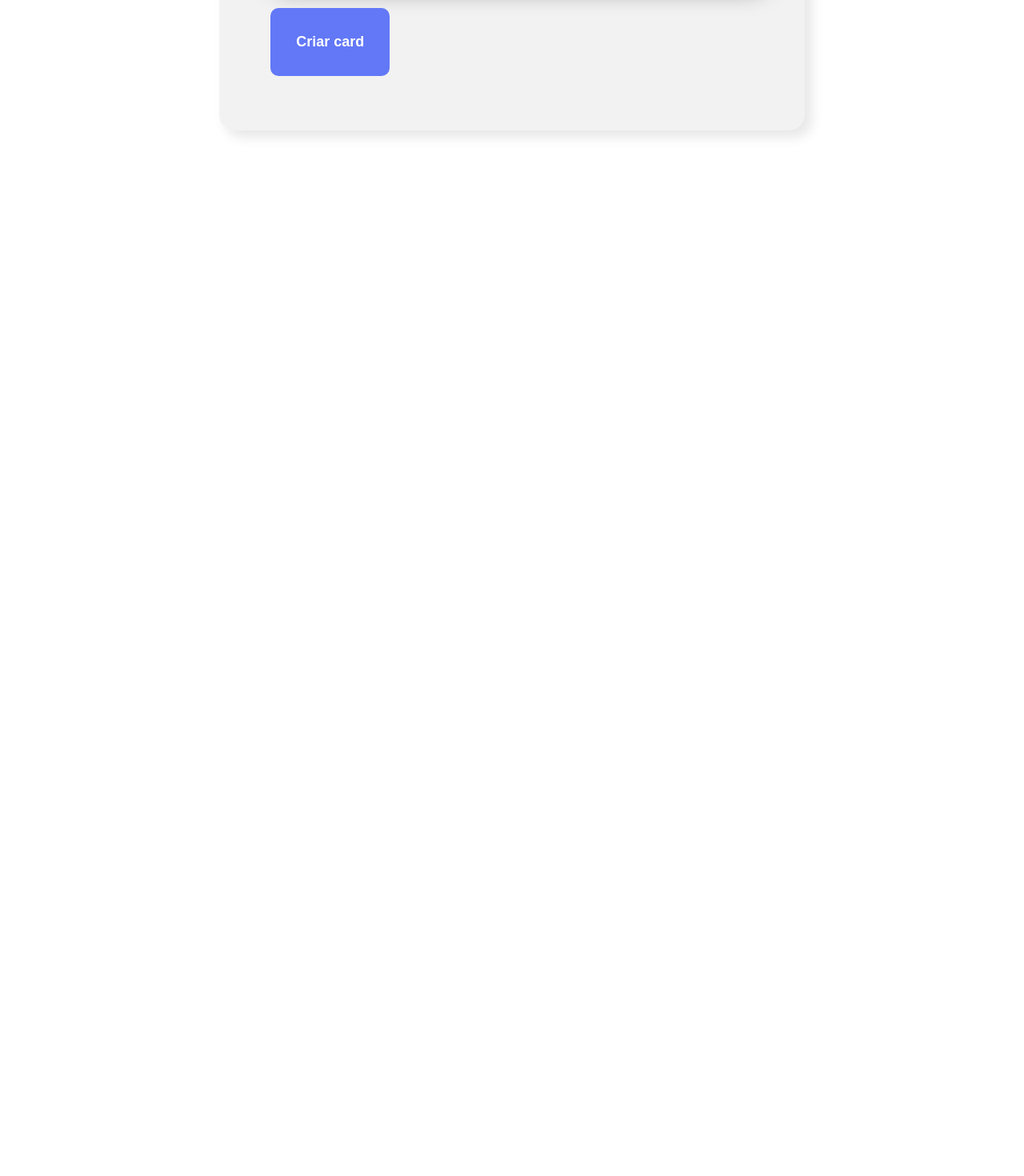
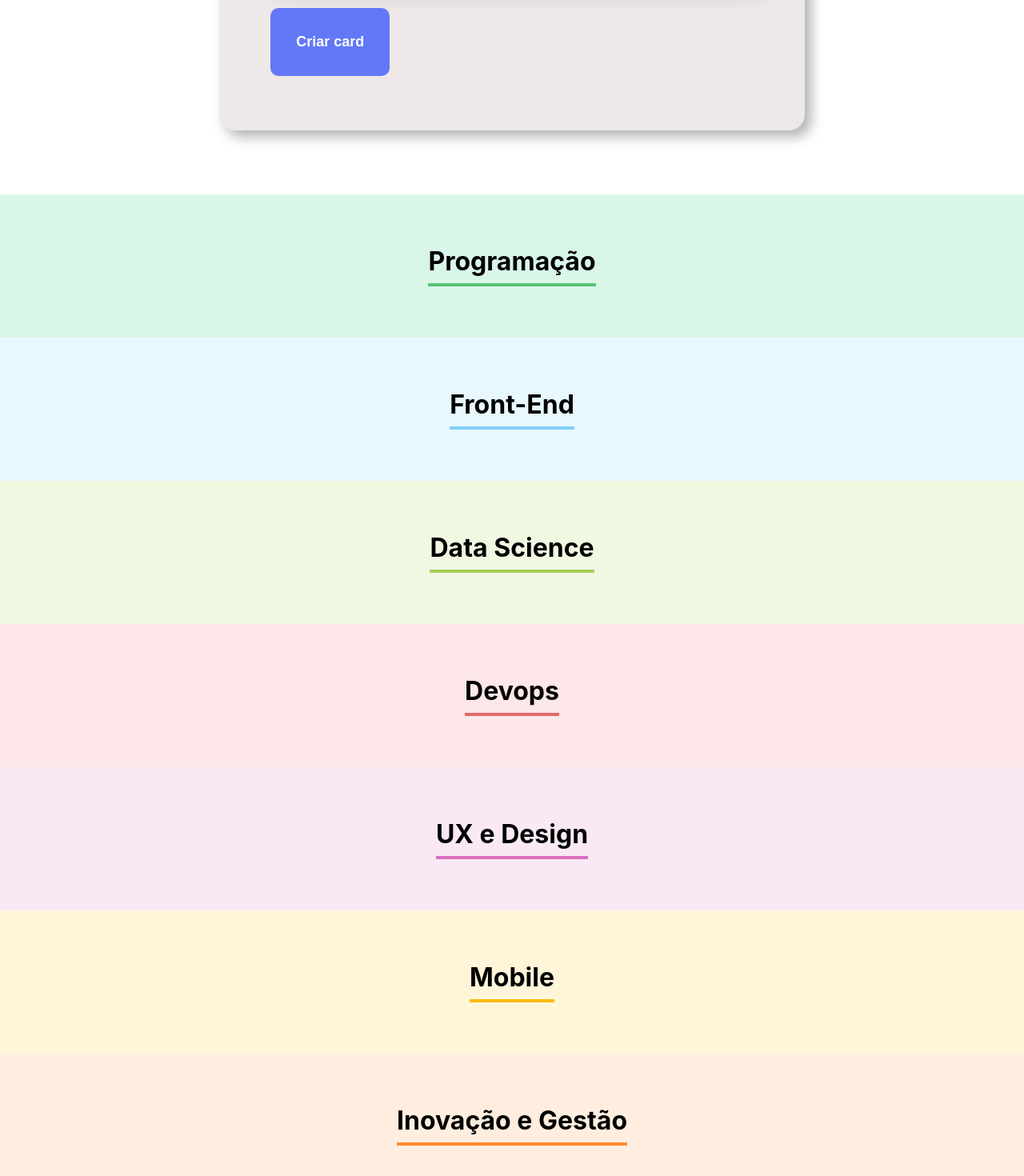
Before and after one commit to Kauan-Gomes/Orgono-React-Typescript, a React (Create React App) app: page / in a window 1280 px wide. Shown: the part 1234-2704 px from the top of the page at 80% size. Before the commit the page ends 1477 px from the top, so only its background shows below. Built offline with nearby package versions, Linux system fonts and the light colour scheme.

Commit message:
Times criados

```diff
--- a/src/App.js
+++ b/src/App.js
@@ -1,9 +1,48 @@
 import { useState } from 'react';
 import Banner from './componentes/Banner/Banner';
 import Formulario from './componentes/Formulario';
+import Time from './componentes/Time';
 
 function App() {
 
+  const times = [
+    {
+      nome: 'Programação',
+      corPrimaria: '#57c278',
+      corSecundaria: '#d9f7e9'
+    },
+    {
+      nome: 'Front-End',
+      corPrimaria: '#82CFFA',
+      corSecundaria: '#E8F8FF'
+    },
+    {
+      nome: 'Data Science',
+      corPrimaria: '#A6D157',
+      corSecundaria: '#F0F8E2'
+    },
+    {
+      nome: 'Devops',
+      corPrimaria: '#E06B69',
+      corSecundaria: '#FDE7E8'
+    },
+    {
+      nome: 'UX e Design',
+      corPrimaria: '#DB6EBF',
+      corSecundaria: '#FAE9F5'
+    },
+    {
+      nome: 'Mobile',
+      corPrimaria: '#FFBA05',
+      corSecundaria: '#FFF5D9'
+    },
+    {
+      nome: 'Inovação e Gestão',
+      corPrimaria: '#FF8A29',
+      corSecundaria: '#FFEEDF'
+    }
+
+  ]
   const [colaboradores, setColaboradores] = useState([])
 
   const aoNovoColaboradorAdicionado = (colaborador) => {
@@ -13,7 +52,9 @@
   return (
     <div className="App">
       <Banner />
-      <Formulario aoColaboradorCadastrado={colaborador => aoNovoColaboradorAdicionado(colaborador)}/>
+      <Formulario times={times.map(time =>time.nome)} aoColaboradorCadastrado={colaborador => aoNovoColaboradorAdicionado(colaborador)}/>
+      {times.map(time => <Time key={time.nome} nome={time.nome} corPrimaria={time.corPrimaria} corSecundaria={time.corSecundaria}/> )}
+
     </div>
   );
 }
--- a/src/componentes/CampoTexto/CampoTexto.css
+++ b/src/componentes/CampoTexto/CampoTexto.css
@@ -11,7 +11,7 @@
 
 .campo_texto input {
     background-color: #fff;
-    box-shadow: 10px 10px 30px rgba(0, 0, 0, 0.4);
+    box-shadow: 10px 10px 30px rgba(0, 0, 0, 0.2);
     width: 100%;
     border: none;
     font-size: 24px;
--- a/src/componentes/Formulario/Formulario.css
+++ b/src/componentes/Formulario/Formulario.css
@@ -6,8 +6,8 @@
 
 .formulario form {
     max-width: 80%;
-    background-color: #f2f2f2;
+    background-color: #efe8e8;
     border-radius: 20px;
     padding: 36px 64px;
-    box-shadow: 8px 8px 16px rgba(0, 0, 0, 0.1);
+    box-shadow: 8px 8px 16px rgba(0, 0, 0, 0.3);
 }
--- a/src/componentes/Formulario/index.js
+++ b/src/componentes/Formulario/index.js
@@ -6,16 +6,6 @@
 
 const Formulario = (props) => {
 
-    //criando as opções do select
-    const times = [
-        'Programação',
-        'Front-End',
-        'Data Science',
-        'Devops',
-        'UX e Design',
-        'Mobile',
-        'Inovação e Gestão'
-    ]
 
     const aoSalvar = (evento) => {
         evento.preventDefault();
@@ -61,7 +51,7 @@
             <ListaSuspensa
             obrigatorio={true}
             label="Time"
-            itens={times}
+            itens={props.times}
             valor={time}
             aoAlterado ={valor => setTime(valor)}
 
--- a/src/componentes/ListaSuspensa/ListaSuspensa.css
+++ b/src/componentes/ListaSuspensa/ListaSuspensa.css
@@ -4,7 +4,7 @@
 
 .lista_suspensa select{
     background-color: #fff;
-    box-shadow: 10px 10px 30px rgba(0, 0, 0, 0.4);
+    box-shadow: 10px 10px 30px rgba(0, 0, 0, 0.2);
     width: 100%;
     border: none;
     font-size: 24px;
--- /dev/null
+++ b/src/componentes/Time/Time.css
@@ -0,0 +1,11 @@
+.time {
+    text-align: center;
+    padding: 32px;
+}
+
+.time h3{
+    font-size: 32px;
+    border-bottom: 4px solid;
+    display: inline-block;
+    padding-bottom: 8px;
+}
--- /dev/null
+++ b/src/componentes/Time/index.js
@@ -0,0 +1,14 @@
+import './Time.css'
+
+const Time = (props) => {
+    const corDeFundo = {backgroundColor: props.corSecundaria}
+    const corPrimaria = {backgroundColor: props.corPrimaria}
+
+    return(
+        <section className='time' style={corDeFundo}>
+            <h3 style={{borderColor: props.corPrimaria}}>{props.nome}</h3>
+        </section>
+    )
+}
+
+export default Time
```
